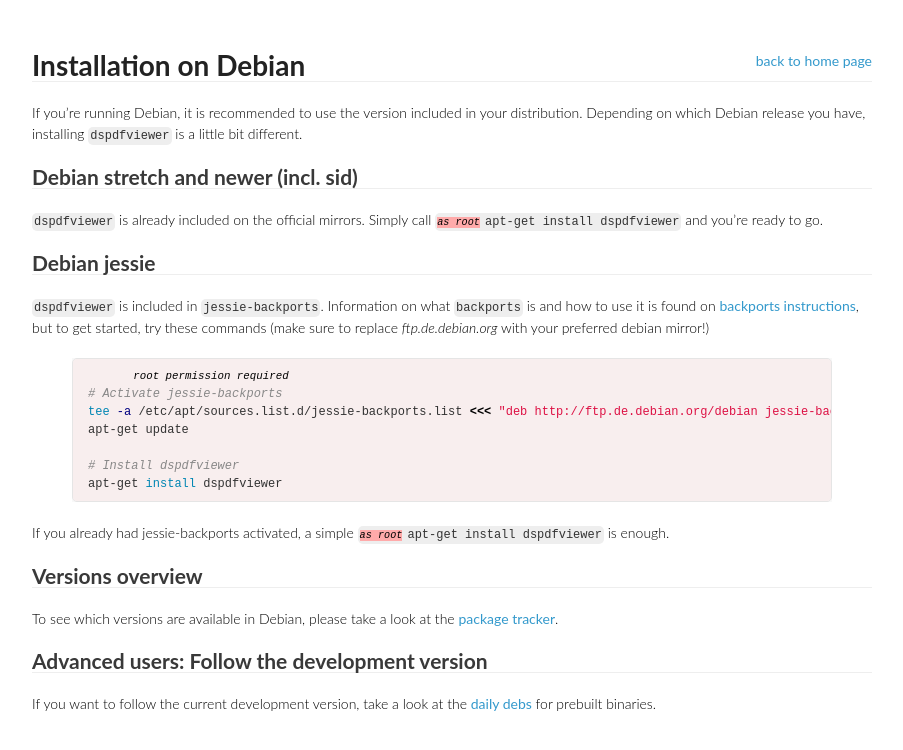
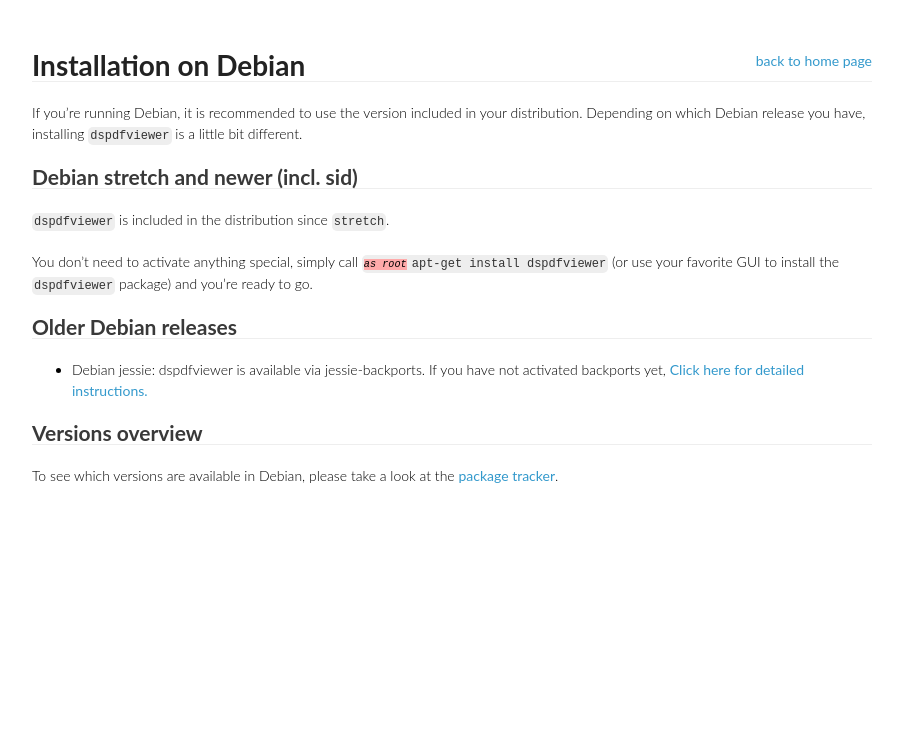
Before and after one commit to dannyedel/dspdfviewer, a Jekyll site: the page built from installation/debian.md, in a window 1280 px wide. Shown: the top 750 px of the page, without its empty margins (188-1091 px from the left). Built offline with Jekyll 4.4.1, drawn with Linux system fonts in a browser that asks for light colours.

Commit message:
Update/restructure Debian install instructions

```diff
--- a/installation/debian.md
+++ b/installation/debian.md
@@ -9,45 +9,25 @@
 
 ## Debian stretch and newer (incl. sid)
 
-`dspdfviewer` is already included on the official mirrors. Simply call
-<span class="root">`apt-get install dspdfviewer`</span> and you're ready to go.
+`dspdfviewer` is included in the distribution since `stretch`.
 
-## Debian jessie
+You don't need to activate anything special, simply call
+<span class="root">`apt-get install dspdfviewer`</span>
+(or use your favorite GUI to install the `dspdfviewer` package)
+and you're ready to go.
 
-`dspdfviewer` is included in `jessie-backports`.  Information on what
-`backports` is and how to use it is found on [backports instructions],
-but to get started, try these commands (make sure to replace
-*ftp.de.debian.org* with your preferred debian mirror!)
+## Older Debian releases
 
-<div class="root">
-{% highlight bash %}
-# Activate jessie-backports
-tee -a /etc/apt/sources.list.d/jessie-backports.list <<< "deb http://ftp.de.debian.org/debian jessie-backports main"
-apt-get update
+* Debian jessie: dspdfviewer is available via jessie-backports.
+  If you have not activated backports yet,
+  [Click here for detailed instructions.][1]
 
-# Install dspdfviewer
-apt-get install dspdfviewer
-{% endhighlight %}
-</div>
-
-<span class="root">
-If you already had jessie-backports activated, a
-simple `apt-get install dspdfviewer` is enough.
-</span>
-
-
-[backports instructions]: http://backports.debian.org/Instructions/
+[1]: /installation/debian/jessie.html
 
 ## Versions overview
 
 To see which versions are available in Debian, please take a look at the
 [package tracker].
 
-## Advanced users: Follow the development version
-
-If you want to follow the current development version, take a look at the
-[daily debs] for prebuilt binaries.
-
 [package tracker]: https://tracker.debian.org/pkg/dspdfviewer
-[daily debs]: /installation/daily-deb.html
 [@dannyedel]: https://github.com/dannyedel
```
Also changed, not shown: installation/debian/jessie.md (added, +32 -0 lines).
